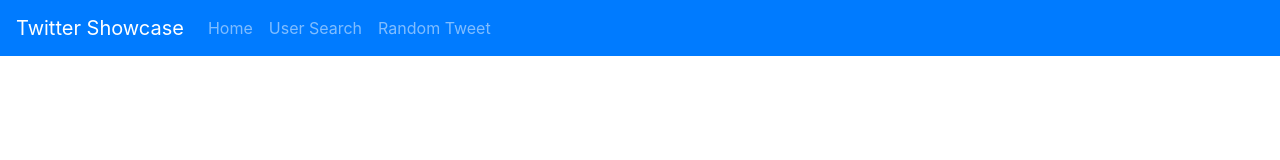
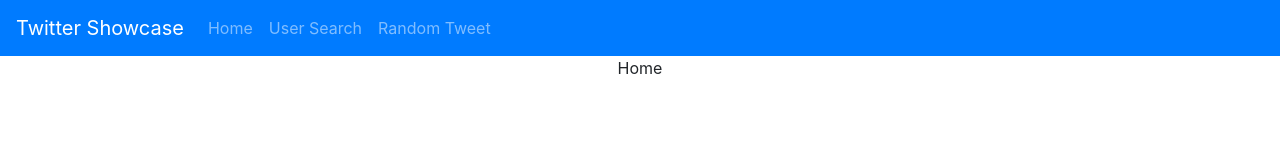
Before and after one commit to YoniWitz/Twitter-Showcase, a React (Create React App) app: page / in a window 1280 px wide. Shown: the top 160 px of the page. Built offline with nearby package versions, Linux system fonts and the light colour scheme.

Commit message:
added router with routes

```diff
--- a/package.json
+++ b/package.json
@@ -10,6 +10,7 @@
     "react": "^16.12.0",
     "react-bootstrap": "^1.0.0-beta.16",
     "react-dom": "^16.12.0",
+    "react-router-dom": "^5.1.2",
     "react-scripts": "3.3.0"
   },
   "scripts": {
--- a/src/App.js
+++ b/src/App.js
@@ -1,11 +1,22 @@
 import React from 'react';
 import './App.css';
 import MyNavbar from './components/MyNavbar';
+import Home from './components/Home';
+import User from './components/User';
+import Random from './components/Random';
+import { BrowserRouter as Router, Switch, Route } from "react-router-dom";
 
 function App() {
   return (
     <div className="App">
-     <MyNavbar/>
+      <Router>
+        <MyNavbar />
+        <Switch>
+          <Route path="/" component={Home} />
+          <Route path="/user" component={User} />
+          <Route path="/random" component={Random} />
+        </Switch>
+      </Router>
     </div>
   );
 }
--- /dev/null
+++ b/src/components/Home.js
@@ -0,0 +1,7 @@
+import React from 'react'
+
+function Home(){
+    return(<div>Home</div>)
+}
+
+export default Home
--- a/src/components/MyNavbar.js
+++ b/src/components/MyNavbar.js
@@ -1,14 +1,15 @@
 import React from 'react';
 import { Nav, Navbar } from 'react-bootstrap'
+import { Link } from 'react-router-dom';
 
 function MyNavbar() {
     return (
         <Navbar bg="primary" variant="dark">
             <Navbar.Brand>Twitter Showcase</Navbar.Brand>
             <Nav className="mr-auto">
-                <Nav.Link href="#home">Home</Nav.Link>
-                <Nav.Link href="#user">User Search</Nav.Link>
-                <Nav.Link href="#random">Random Tweet</Nav.Link>
+                <Nav.Link as={Link}  to="/">Home</Nav.Link>
+                <Nav.Link as={Link}  to="/user">User Search</Nav.Link>
+                <Nav.Link as={Link}  to="/random">Random Tweet</Nav.Link>
             </Nav>
         </Navbar>
     )
--- /dev/null
+++ b/src/components/Random.js
@@ -0,0 +1,7 @@
+import React from 'react'
+
+function Random(){
+    return(<div>Random</div>)
+}
+
+export default Random
--- /dev/null
+++ b/src/components/User.js
@@ -0,0 +1,7 @@
+import React from 'react'
+
+function User(){
+    return(<div>User</div>)
+}
+
+export default User
```
Also changed, not shown: 2 other files (tests, documents, lock files or other folders).
